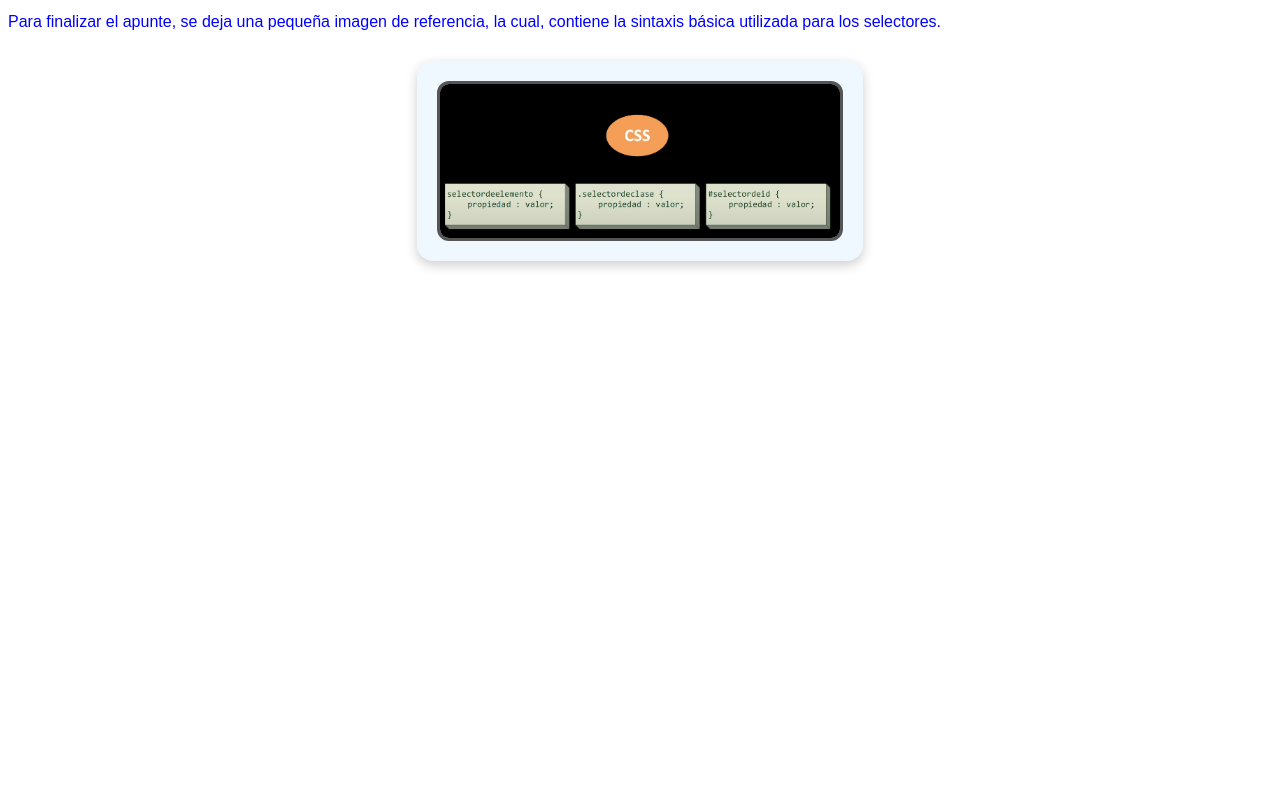
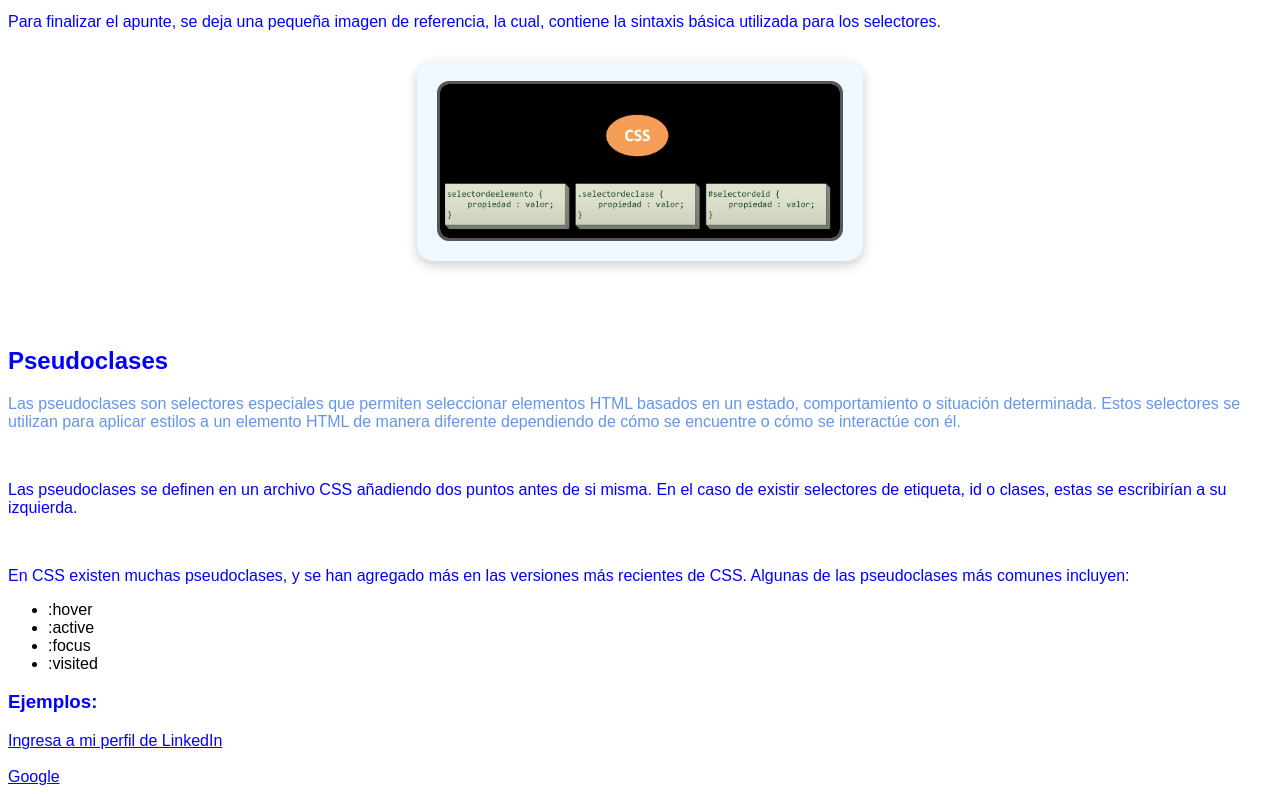
Before and after one commit to GusLateralus/HTML-Notebook, a plain HTML site: page ProyectoCSS-Selectores/main.html in a window 1280 px wide. Shown: the part 401-1195 px from the top of the page. Before the commit the page ends 800 px from the top, so only its background shows below. Drawn offline with Linux system fonts and the light colour scheme.

Commit message:
Ejemplo de pseudoclases agregado

```diff
--- a/ProyectoCSS-Selectores/css/styles.css
+++ b/ProyectoCSS-Selectores/css/styles.css
@@ -35,3 +35,17 @@ li{
     border-radius: 12px;
     display: block;
 }
+
+#titulo-pseudoclases{
+    color:cornflowerblue
+
+
+}
+
+
+
+a:active{
+    background-color: yellow;
+    color: red;
+
+}
--- a/ProyectoCSS-Selectores/main.html
+++ b/ProyectoCSS-Selectores/main.html
@@ -1,17 +1,21 @@
 <!DOCTYPE html>
 <html lang="es">
+
 <head>
     <link rel="stylesheet" href="css/styles.css">
     <meta charset="UTF-8">
     <meta name="viewport" content="width=device-width, initial-scale=1.0">
     <title>Selectores CSS</title>
 </head>
+
 <body>
-    <h1 id="titulo">Curso HTML y CSS</h1>
+    <h1 id="titulo"><b>Curso HTML y CSS</b></h1>
 
-    <p>En CSS, comúnmente cuando aplicamos estilos, estos se aplican a toda la página en general, sin embargo, hay manera de aplicar
+    <p>En CSS, comúnmente cuando aplicamos estilos, estos se aplican a toda la página en general, sin embargo, hay
+        manera de aplicar
         estos estilos a elementos diferentes dentro de la misma página.</p>
-    <p class="textoimportante">Para ello, se ocupan elementos que son conocidos como selectores, los cuales nos permiten, justamente, poder seleccionar elementos
+    <p class="textoimportante">Para ello, se ocupan elementos que son conocidos como selectores, los cuales nos
+        permiten, justamente, poder seleccionar elementos
         en particular para poder aplicarles estilos.
     </p>
     <p id="mas_utilizados">
@@ -22,22 +26,62 @@
         Se representa con un asterisco (*) y se utiliza para aplicar estilos a todos los elementos en una página.</li>
     <li>De elementos: Permite seleccionar elementos de un mismo tipo en HTML basados en el nombre de su etiqueta.
         Por ejemplo, el selector «p» seleccionaría todos los párrafos en un documento HTML.</li>
-    <li>De clases: Permite seleccionar elementos HTML que tienen una clase específica. Podemos creer la cantidad de clases que creamos necesarias,
+    <li>De clases: Permite seleccionar elementos HTML que tienen una clase específica. Podemos creer la cantidad de
+        clases que creamos necesarias,
         donde dentro de cada una de ellas podemos agrupar una serie de elementos que tengan cosas en común.
-         Las clases se definen con el atributo «class» de un elemento HTML y se identifican en el archivo CSS con un punto (.) antes del nombre
-         de la clase en cuestión que se quiere seleccionar.
-         Por ejemplo, el selector "títulos" seleccionaría todos los elementos HTML de una clase llamada "titulos".</li>
+        Las clases se definen con el atributo «class» de un elemento HTML y se identifican en el archivo CSS con un
+        punto (.) antes del nombre
+        de la clase en cuestión que se quiere seleccionar.
+        Por ejemplo, el selector "títulos" seleccionaría todos los elementos HTML de una clase llamada "titulos".</li>
     <li>De ID: Permite seleccionar un elemento HTML que tiene una id en específico.
-        Las ids se definen en el atributo "id" de un elemento HTML y se identifican con el numeral/almohadilla (#) antes del nombre de la id en el archivo CSS.
-        Por ejemplo, el selector «#principal» seleccionaría el elemento HTML que cuente con la id llamada "principal".</li>
+        Las ids se definen en el atributo "id" de un elemento HTML y se identifican con el numeral/almohadilla (#) antes
+        del nombre de la id en el archivo CSS.
+        Por ejemplo, el selector «#principal» seleccionaría el elemento HTML que cuente con la id llamada "principal".
+    </li>
 
-    <p>Para finalizar el apunte, se deja una pequeña imagen de referencia, la cual, contiene la sintaxis básica utilizada para los selectores.</p>
+    <p>Para finalizar el apunte, se deja una pequeña imagen de referencia, la cual, contiene la sintaxis básica
+        utilizada para los selectores.</p>
     <div class="contenedor-imagen">
-    <img src="img/tiposSelectores.png" alt="Tipos de selectores en CSS" class="imagen-selectores">
+        <img src="img/tiposSelectores.png" alt="Tipos de selectores en CSS" class="imagen-selectores">
     </div>
+
+    <br>
+    <br>
+
+    <h2><b>Pseudoclases</b></h2>
+
+    <p id="titulo-pseudoclases">Las pseudoclases son selectores especiales que permiten seleccionar elementos HTML basados en un estado,
+        comportamiento o situación determinada. Estos selectores se utilizan para aplicar estilos a un elemento HTML de
+        manera diferente dependiendo de cómo se encuentre o cómo se interactúe con él.</p>
+
+    <br>
+
+    <p>
+        Las pseudoclases se definen en un archivo CSS añadiendo dos puntos antes de si misma. En el caso de existir
+        selectores de etiqueta, id o clases, estas se escribirían a su izquierda.</p>
+
+    <br>
+
+    <p>En CSS existen muchas pseudoclases, y se han agregado más en las versiones más recientes de CSS.
+        Algunas de las pseudoclases más comunes incluyen:</p>
+
+    <ul>
+        <li>:hover</li>
+        <li>:active</li>
+        <li>:focus</li>
+        <li>:visited</li>
+    </ul>
+
+    <h3>Ejemplos:</h3>
+
+    <a href="https://www.linkedin.com/in/gustavo-alonso-lópez-marroquín-428b54315/">Ingresa a mi perfil de LinkedIn</a>
+    <br><br>
+
+    <a href="https://www.google.com">Google</a>
 
 
 
 
 </body>
+
 </html>
```
